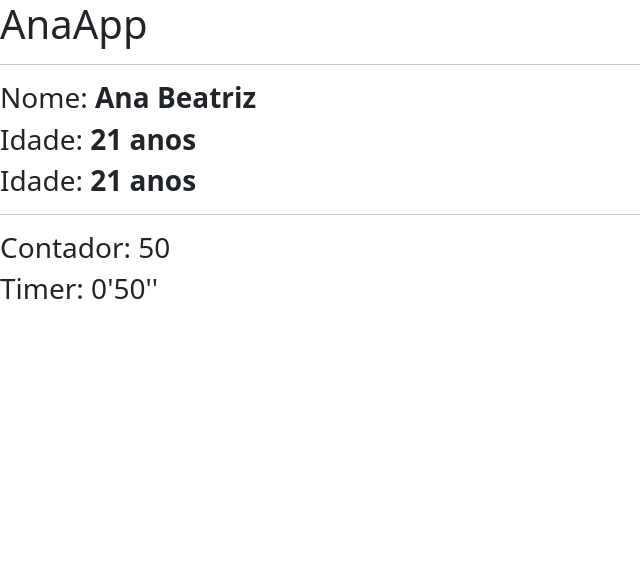
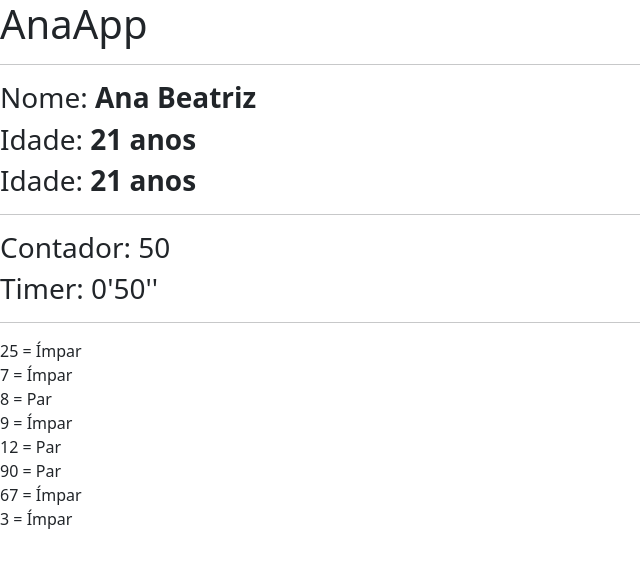
Before and after one commit to anaBeatrizWalker/angular_intro, an Angular app: page / in a window 1280 px wide. Shown: the top 568 px of the page, without its empty margins (0-640 px from the left). Built offline with nearby package versions, Linux system fonts and the light colour scheme.

Commit message:
Interpolação: If e For

```diff
--- a/src/app/app.component.html
+++ b/src/app/app.component.html
@@ -15,5 +15,11 @@
 <hr />
 <!--Contador sem precisar fazer uma rotina-->
 <h3>Contador: {{ counter }}</h3>
-
 <h3>Timer: {{ getMinutos() }}'{{ getSegundos() }}''</h3>
+<hr />
+<!--If e For-->
+<div *ngFor="let n of [25, 7, 8, 9, 12, 90, 67, 3]">
+  {{ n }} =
+  <span *ngIf="n % 2 == 0">Par</span>
+  <span *ngIf="n % 2 != 0">Ímpar</span>
+</div>
```
